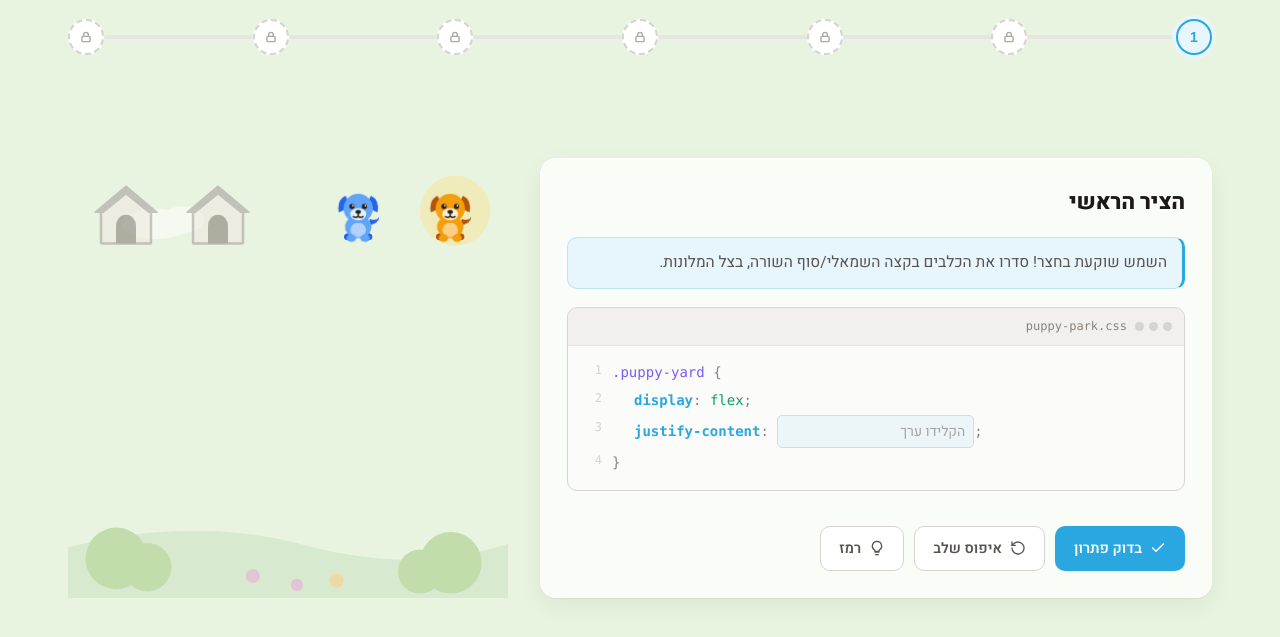
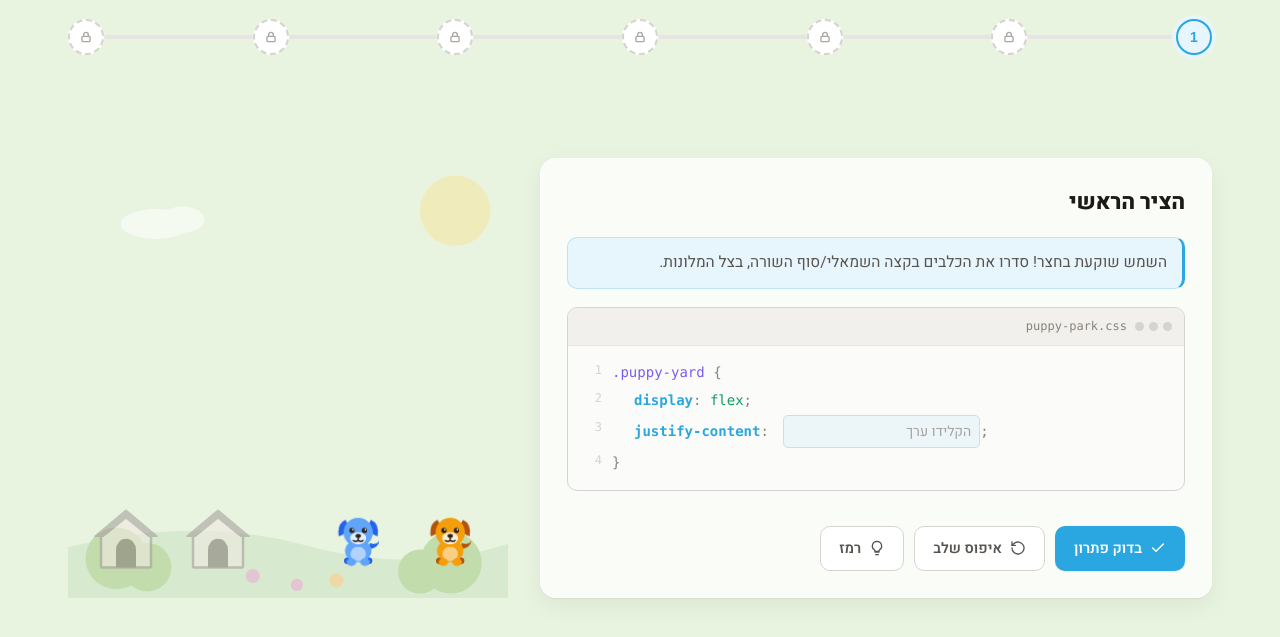
Before and after one commit to NoobUsesGitHub/WebAppProgramming-FlexBox-Game, a website: page public_files/index.html in a window 1280 px wide. Shown: the part 89-726 px from the top of the page. Drawn offline with Linux system fonts and the light colour scheme.

Commit message:
Fix level navigation, grounding, and UI polish
- Fix favicon 404 on GitHub Pages: index.html referenced Assets/dog.svg
  but the folder is assets/ (case-sensitive on Pages). Same casing fixed
  in the README structure diagram.

- Fix levels being relocked: renderStrip locked any level that was
  neither completed nor active, so going back to an earlier level locked
  the level the player was up to. Unlock the "frontier" (first
  not-yet-completed level) regardless of which level is displayed, and
  label it "זמין" instead of "נעול".

- Keep dogs and kennels on the grass: the default resting position (BASE)
  is now the bottom-end, so any axis a level does not move stays on the
  ground instead of floating. Confine the play area to the lower part of
  the board (.layer inset) so nothing sits in the sky strip.

- An empty input renders at its control's default (playerValues) rather
  than BASE, so clearing a box shows the unsolved layout instead of
  looking already solved. Validation still reads raw inputs.

- Revisiting a completed level pre-fills its solution.

- Align the value boxes in the CSS editor (fixed-width property label).

- Drop the per-keystroke typing sound.

Co-Authored-By: Claude Opus 5 <noreply@anthropic.com>

```diff
--- a/public_files/index.html
+++ b/public_files/index.html
@@ -5,7 +5,7 @@
   <meta name="viewport" content="width=device-width, initial-scale=1">
   <title>Puppy Park — משחק Flexbox</title>
   <meta name="description" content="Puppy Park — משחק אינטראקטיבי ללימוד CSS Flexbox. סדרו את הכלבים במלונות שלהם.">
-  <link rel="icon" href="Assets/dog.svg">
+  <link rel="icon" href="assets/dog.svg">
   <!-- Heebo is self-hosted (see @font-face in style.css) — no external requests. -->
   <link rel="stylesheet" href="style.css">
 </head>
--- a/public_files/js/app.js
+++ b/public_files/js/app.js
@@ -113,6 +113,22 @@
     return values;
   };
 
+  // Values that drive the dogs. Start from the level's control defaults so an
+  // empty box renders at its default position — falling back to BASE instead
+  // would rest the dogs on the grass, which on some levels is the answer and
+  // would look already solved — then apply whatever the player has typed.
+  // Validation still uses readInputs(), so an empty box never counts as solved.
+  const playerValues = () => {
+    const level = LEVELS[current];
+    const values = {};
+    if (level && level.controls) {
+      level.controls.forEach((c) => {
+        if (c.default != null) values[c.property] = c.default;
+      });
+    }
+    return Object.assign(values, readInputs());
+  };
+
   var REDUCED = false;
   try {
     REDUCED = window.matchMedia("(prefers-reduced-motion: reduce)").matches;
@@ -157,7 +173,7 @@
       ? dogs.map((d) => d.getBoundingClientRect())
       : null;
 
-    applyLayerStyles(el.player, readInputs());
+    applyLayerStyles(el.player, playerValues());
     if (!animate) return;
 
     dogs.forEach((d, i) => {
@@ -195,10 +211,19 @@
     const bar = document.createElement("div");
     bar.className = "progress-bar";
 
+    // The "frontier" is the first not-yet-completed level: it and every
+    // completed level are always unlocked. This stays fixed while browsing
+    // back, so returning to an earlier level never relocks the level the
+    // player was actually up to.
+    let frontier = LEVELS.length;
+    for (let i = 0; i < LEVELS.length; i++) {
+      if (!completed.has(LEVELS[i].id)) { frontier = i; break; }
+    }
+
     LEVELS.forEach((lvl, i) => {
       const done = completed.has(lvl.id);
       const active = i === current;
-      const locked = !done && !active;
+      const locked = !done && !active && i !== frontier;
 
       const node = document.createElement("button");
       node.type = "button";
@@ -215,7 +240,7 @@
         badge.innerHTML = CHECK_SVG;
         node.appendChild(badge);
       }
-      const state = done ? " — הושלם" : active ? " — נוכחי" : " — נעול";
+      const state = done ? " — הושלם" : active ? " — נוכחי" : locked ? " — נעול" : " — זמין";
       const starNote = starsById[lvl.id] ? " · " + starsById[lvl.id] + "/3 ★" : "";
       node.setAttribute("aria-label", "שלב " + lvl.id + state);
       node.title = "שלב " + lvl.id + " · " + lvl.title + state + starNote;   // hover tooltip
@@ -326,7 +351,6 @@
       input.setAttribute("aria-label", ctrl.label);
 
       input.addEventListener("input", () => {
-        audio.tick();
         updatePlayerLayer(true);
         clearFeedback();
       });
@@ -370,6 +394,17 @@
 
     renderControls(level);
     renderItems(level);
+
+    // If the player already solved this level, pre-fill the inputs with the
+    // solution so revisiting a completed level shows the answer (and the dogs
+    // already home) instead of empty boxes. For a property that accepts several
+    // values (e.g. flex-end / end) we show the first, canonical one.
+    if (completed.has(level.id)) {
+      el.controls.querySelectorAll("input").forEach((input) => {
+        const sol = level.solution[input.dataset.property];
+        if (sol != null) input.value = Array.isArray(sol) ? sol[0] : sol;
+      });
+    }
 
     // Target layer laid out with the kennelParameters; player layer with the defaults.
     applyLayerStyles(el.target, level.kennelParameters);
@@ -523,6 +558,8 @@
   const resetLevel = () => {
     audio.click();
     // Clear the typed values so the player starts the level over (fresh attempt).
+    // An empty box renders as the control's default (see playerValues), so the
+    // board returns to the level's unsolved starting layout.
     const inputs = el.controls.querySelectorAll("input");
     inputs.forEach((input) => { input.value = ""; });
     hintUsed = false;
--- a/public_files/js/utils.js
+++ b/public_files/js/utils.js
@@ -123,12 +123,14 @@
   ];
 
   // Base flex values so both layers share identical box metrics; each level
-  // overrides only the properties it controls.
+  // overrides only the properties it controls. The default resting position is
+  // the bottom-end (the grass), so any axis a level doesn't move keeps its
+  // kennels and dogs on the ground instead of floating up in the board.
   const BASE = {
     "flex-direction": "row",
     "flex-wrap": "nowrap",
-    "justify-content": "flex-start",
-    "align-items": "flex-start",
+    "justify-content": "flex-end",
+    "align-items": "flex-end",
   };
 
   const PROP_TO_CAMEL = {
--- a/public_files/style.css
+++ b/public_files/style.css
@@ -321,7 +321,11 @@ body {
 .layer {
   display: flex;
   position: absolute;
-  inset: 0;
+  /* Confine play to the lower part of the board: leave a sky strip at the top
+     (sun/clouds) empty so dogs and kennels always sit on the grass, never in
+     the sky. Both layers use this rule, so they shift down together and stay
+     aligned. */
+  inset: 96px 0 0 0;
   padding: 18px;
   /* default flex values; overridden live via inline style */
   flex-direction: row;
@@ -531,6 +535,11 @@ body {
 .tok-val  { color: #0f9d63; }
 .tok-punc { color: var(--muted); }
 label.tok-prop { cursor: pointer; }
+/* Editable declaration rows: fix the property label to the width of the
+   longest property (justify-content = 15ch) so the value boxes line up under
+   one another, and add a gap between the property and its box. */
+.code-line label.tok-prop { display: inline-block; min-width: 15ch; }
+.code-line label.tok-prop + .tok-punc { margin-inline-end: 6px; }
 
 .code-input {
   font: inherit;
```
Also changed, not shown: README.md.
